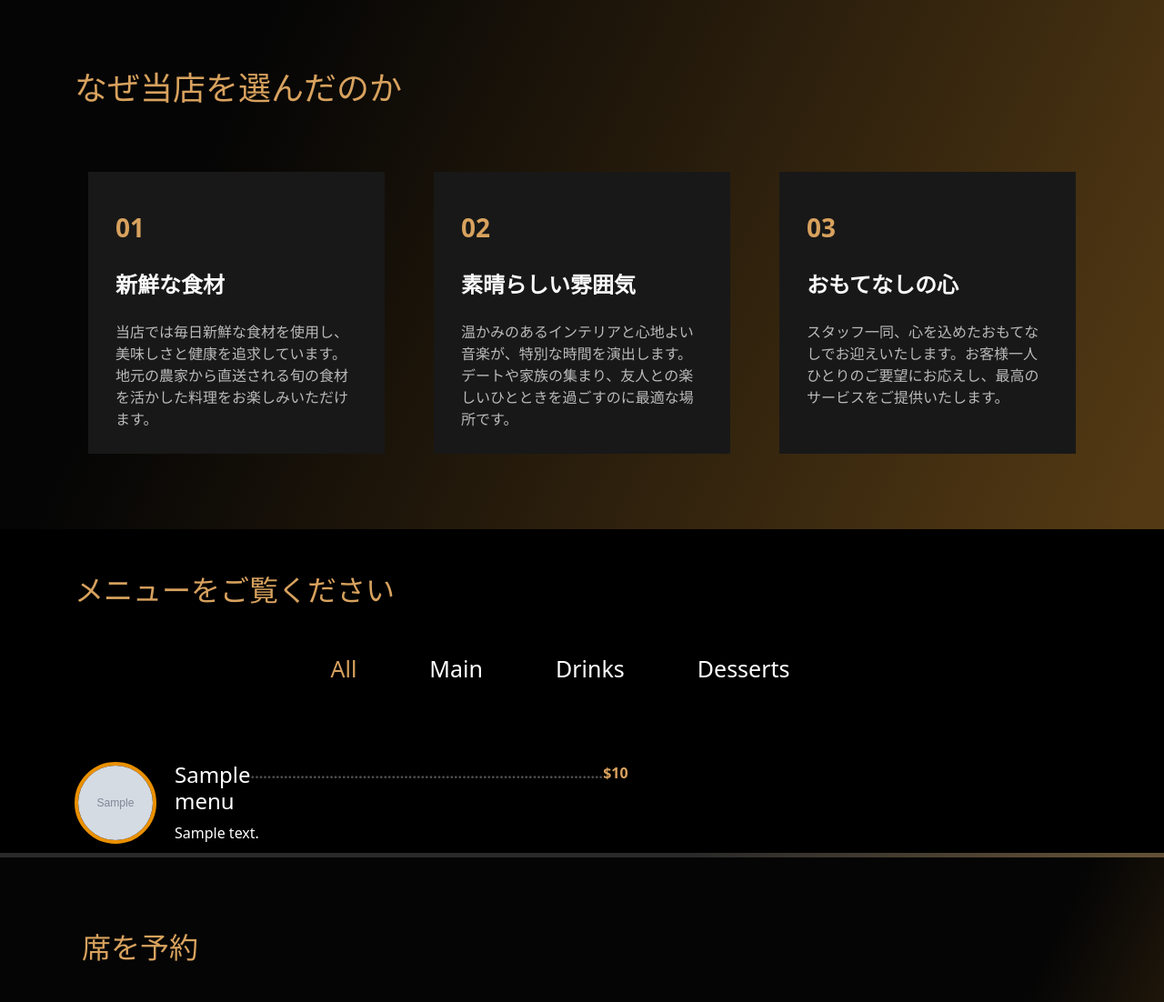
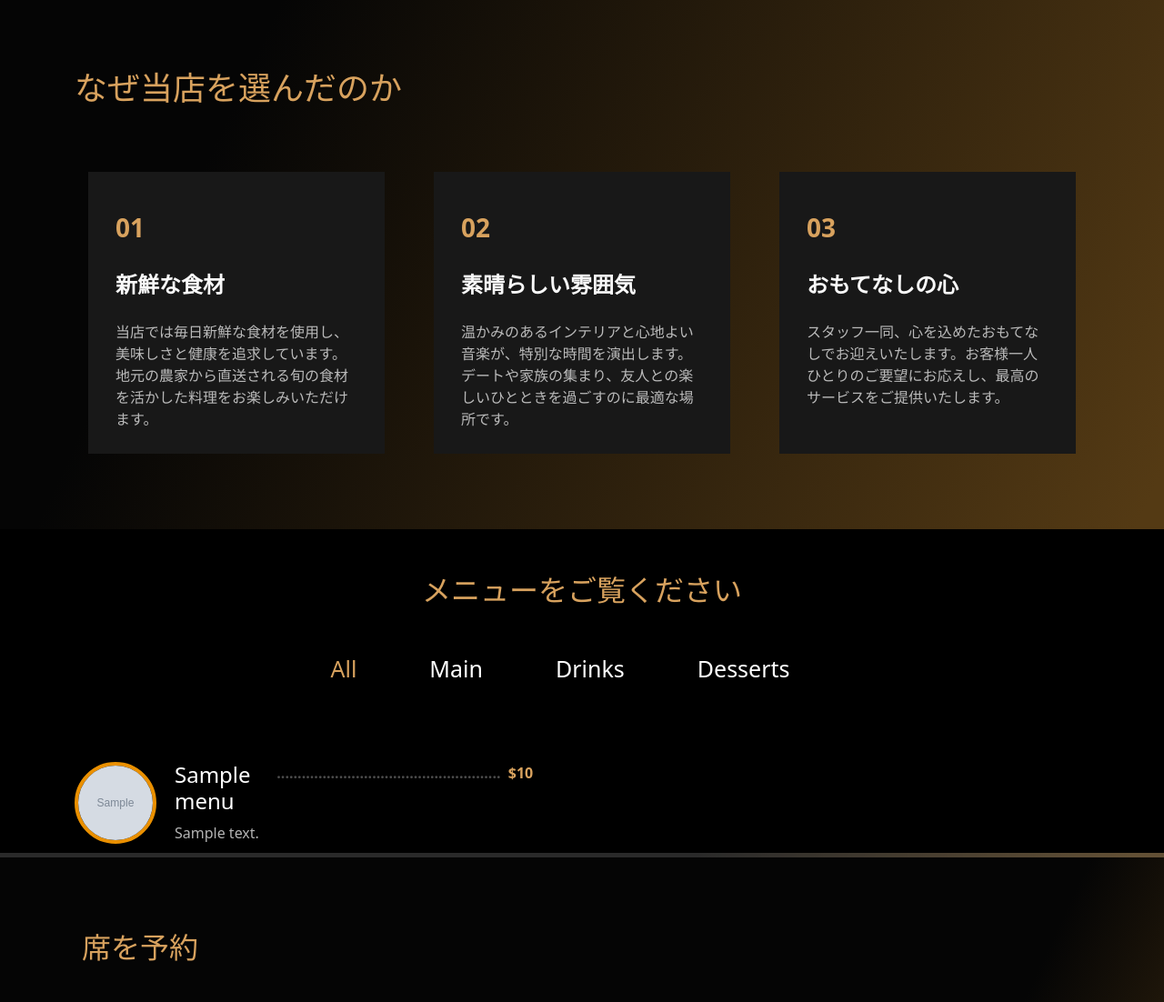
Before and after one commit to bardack134/restaurant-menu, a PHP site: page /templates/index.php in a window 1280 px wide. Shown: the part 1519-2621 px from the top of the page at 91% size. Run offline with PHP 8.4, Linux system fonts and the light colour scheme; tables that the repository leaves empty or names only in its code hold one stand-in row (values such as "Sample post"); grey boxes marked "Sample" are stand-in pictures.

Commit message:
menu items organizados para diferentes tipos de pantallas

```diff
--- a/templates/index.php
+++ b/templates/index.php
@@ -166,7 +166,7 @@
 
 
         <section id="menu">
-            <div class="container text-white py-5" style="background-color: black;">
+            <div class="container text-white py-5 text-center" style="background-color: black;">
                 <h2 class="gold-text">メニューをご覧ください</h2>
 
                 <!-- Menú para pantallas medianas y grandes -->
@@ -199,7 +199,7 @@
 
             <!-- Contenedor del menú -->
             <div class="container ">
-                <div class="row row-cols-1 row-cols-md-2 g-4" id="MyMenuItems">
+                <div class="row row-cols-1 row-cols-md-1 row-cols-lg-2 g-4" id="MyMenuItems">
 
 
                 </div>
--- a/templates/scripts.js
+++ b/templates/scripts.js
@@ -78,7 +78,7 @@ function showData(seek) {
 
 function htmlTags(item) {
     return ` <div class="col">
-                <div class="menu-items ">
+                <div class="menu-items  ">
                                 <img src="../templates/food-imgs/${item.imagen}"
                                     alt="Twin cannoli" class="photo">
                                 <div class="menu-info">
--- a/templates/styles.css
+++ b/templates/styles.css
@@ -301,9 +301,38 @@ section div ul li:hover {
 }
 
 .price::before {
-    content: ".....................................................................................";
+    content: "...........................";
     color: rgba(255, 255, 255, 0.3);
+    padding-right: 0;
 }
+
+@media screen and  (max-width: 767px) {
+    .price::before {
+        content: "";
+        padding-right: 3%;
+    }
+}
+@media screen and (min-width: 768px) and (max-width: 989px) {
+    .price::before {
+        content: "........................................................................";
+        padding-right: 3%;
+    }
+}
+
+@media screen and (min-width: 990px) and (max-width: 1200px) {
+    .price::before {
+        content: "";
+        padding-right: 3%;
+    }
+}
+
+@media screen and (min-width: 1201px) {
+    .price::before {
+        content: "......................................................";
+        padding-right: 3%;
+    }
+}
+
 
 .display-row {
     display: flex;
@@ -330,6 +359,9 @@ section div ul li:hover {
     font-weight: 700;
 }
 
+.menu-text{
+    color: rgba(255, 255, 255, 0.7);
+}
 .menu-items-padding {
     padding-bottom: 6%;
 }
```
